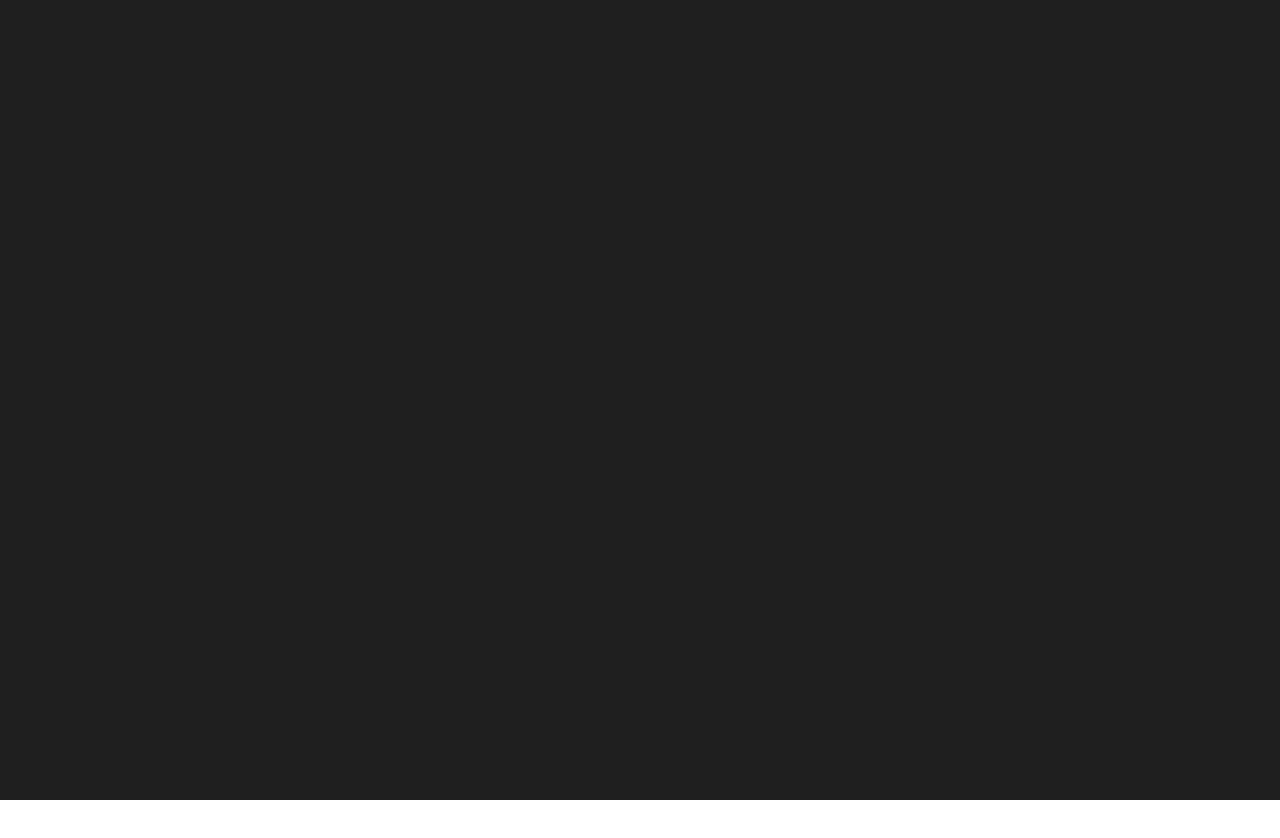
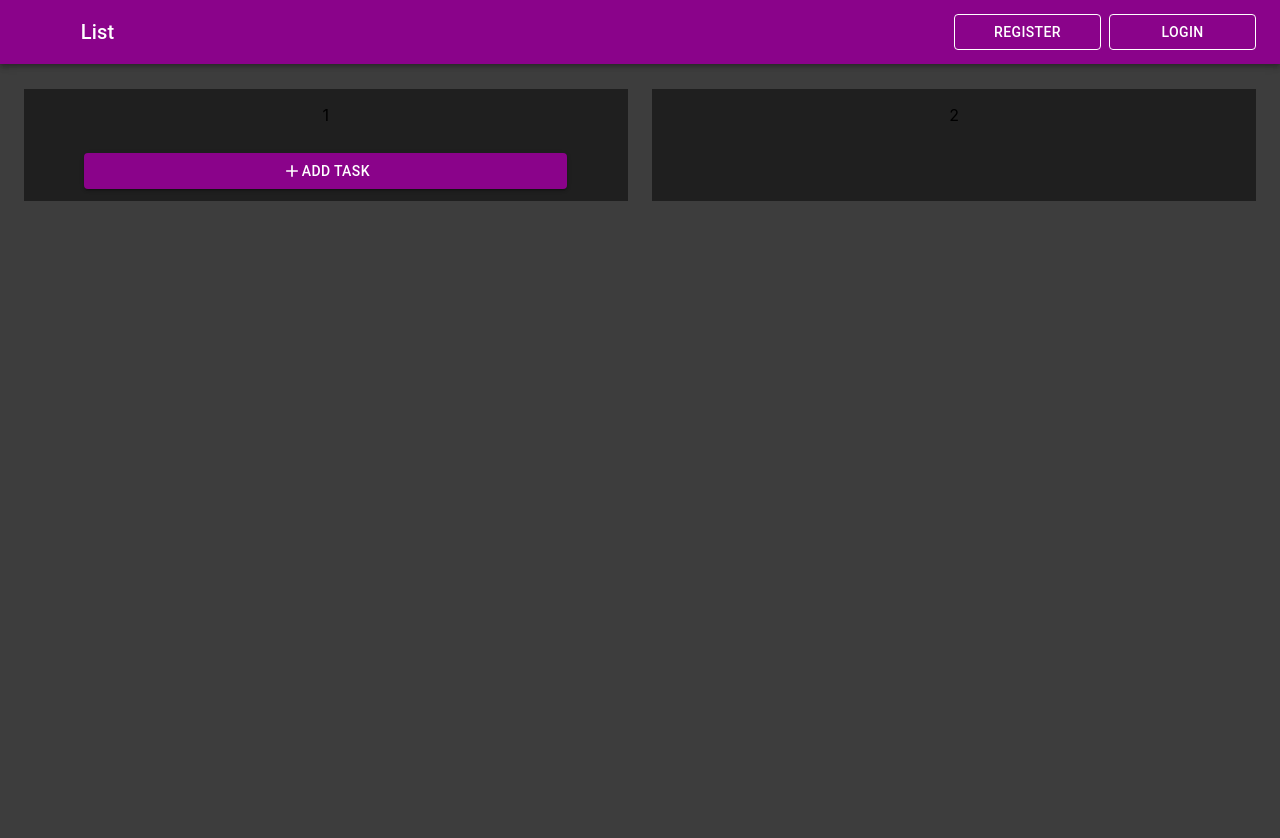
Before and after one commit to Lautaro124/Task_challenge, a React (Create React App) app in the folder client/: page / in a window 1280 px wide. Shown: the top 838 px of the page. Before the commit the page ends 800 px from the top, so only its background shows below. Built offline with nearby package versions, Linux system fonts and the light colour scheme.

Commit message:
Base front

```diff
--- a/client/package.json
+++ b/client/package.json
@@ -5,13 +5,18 @@
   "dependencies": {
     "@emotion/react": "^11.5.0",
     "@emotion/styled": "^11.3.0",
+    "@mui/icons-material": "^5.0.4",
     "@mui/material": "^5.0.4",
     "@testing-library/jest-dom": "^5.11.4",
     "@testing-library/react": "^11.1.0",
     "@testing-library/user-event": "^12.1.10",
+    "axios": "^0.23.0",
     "react": "^17.0.2",
     "react-dom": "^17.0.2",
+    "react-redux": "^7.2.5",
+    "react-router-dom": "^5.3.0",
     "react-scripts": "4.0.3",
+    "redux-thunk": "^2.3.0",
     "web-vitals": "^1.0.1"
   },
   "scripts": {
--- a/client/src/App.css
+++ b/client/src/App.css
@@ -4,5 +4,6 @@
 }
 
 :root{
-  ---ColorBackground: rgb(31, 31, 31) ;
+  ---ColorBackground: rgb(61, 61, 61);
+  ---ColorDiv: rgb(31, 31, 31);
 }
--- a/client/src/App.js
+++ b/client/src/App.js
@@ -1,8 +1,13 @@
-import Home from './components/home/Home';
-import './App.css';
+import {BrowserRouter, Switch, Route} from 'react-router-dom'
+import Home from './components/home/Home'
+import Nav from './components/nav/Nav'
+import './App.css'
+
+
 function App() {
   return (
     <div className="App">
+      <Nav />
       <Home />
     </div>
   );
--- /dev/null
+++ b/client/src/action/constrain.js
@@ -0,0 +1,10 @@
+module.exports = {
+
+    URL:'http://localhost:3001/',
+    GET_TASK : 'GET_TASK',
+    POST_TASK : 'POST_TASK',
+    PUT_TASK : 'PUT_TASK',
+    GET_USER: 'GET_USER',
+    POST_USER: 'POST_USER',
+    PUT_USER: 'PUT_USER',
+}
--- a/client/src/components/cards/cardPending/CardPending.jsx
+++ b/client/src/components/cards/cardPending/CardPending.jsx
@@ -24,6 +24,11 @@ export default function CardPending() {
                         Reference: alguien
                     </Typography>
                 </AccordionSummary>
+                <AccordionDetails>
+                    <Typography>
+                        Description: asjkndoisdnfiosd
+                    </Typography>
+                </AccordionDetails>
             </Accordion>
         </div>
     )
--- a/client/src/components/home/Home.jsx
+++ b/client/src/components/home/Home.jsx
@@ -1,12 +1,26 @@
 import React from 'react'
 import styleDefault from '../../styles/default.module.css'
 import Container from '@mui/material/Container'
+import Button from '@mui/material/Button'
+import AddOutlinedIcon from '@mui/icons-material/AddOutlined'
 
 export default function Home() {
     return (
         <div className={styleDefault.content}>
-            <Container fixed>
+            <Container maxWidth="1sm">
+                <div className={styleDefault.gird}>
 
+                    <div className={styleDefault.taskIncomplete}>
+                        <p>1</p>
+                        <Button variant="contained" style={{ backgroundColor: 'rgb(138, 3, 138)',color: 'white', margin: '2%', width: '80%'}}>
+                            <AddOutlinedIcon fontSize="small"/> Add task
+                        </Button>
+                    </div>
+
+                    <div className={styleDefault.taskComplete}>
+                        <p>2</p>
+                    </div>
+                </div>
             </Container>
         </div>
     )
--- /dev/null
+++ b/client/src/components/nav/Nav.jsx
@@ -0,0 +1,27 @@
+import React from 'react'
+import AppBar from '@mui/material/AppBar'
+import Toolbar from '@mui/material/Toolbar'
+import Typography from '@mui/material/Typography'
+import Button from '@mui/material/Button'
+
+export default function Nav() {
+    return (
+        <AppBar style={{backgroundColor: 'rgb(138, 3, 138)'}} position="static" >
+            <Toolbar sx={{
+                display: 'grid',
+                gridAutoColumns: '1fr',
+                gap: 1,
+            }}>
+                <Typography variant="h6" sx={{gridRow: '1', gridColumn: '1'}}>
+                    List
+                </Typography>
+                <Button color="inherit" variant="outlined" sx={{ gridRow: '1', gridColumn: '7' }}>
+                    Register
+                </Button>
+                <Button color="inherit" variant="outlined" sx={{ gridRow: '1', gridColumn: '8' }}>
+                    Login
+                </Button>
+            </Toolbar>
+        </AppBar>
+    )
+}
--- a/client/src/index.js
+++ b/client/src/index.js
@@ -1,13 +1,17 @@
-import React from 'react';
-import ReactDOM from 'react-dom';
-import './index.css';
-import App from './App';
-import reportWebVitals from './reportWebVitals';
+import React from 'react'
+import ReactDOM from 'react-dom'
+import './index.css'
+import App from './App'
+import reportWebVitals from './reportWebVitals'
+import {Provider} from 'react-redux'
+import store from './store/store'
 
 ReactDOM.render(
-  <React.StrictMode>
-    <App />
-  </React.StrictMode>,
+  <Provider store={store}>
+    <React.StrictMode>
+      <App />
+    </React.StrictMode>
+  </Provider>,
   document.getElementById('root')
 );
 
--- /dev/null
+++ b/client/src/reducer/reducer.js
@@ -0,0 +1,60 @@
+import {  GET_TASK, POST_TASK, PUT_TASK, GET_USER, POST_USER, PUT_USER } from'../action/constrain'
+
+const initialState = {
+    Tasks: [],
+    User: {},
+}
+
+export default function reducer(state = initialState, action) {
+
+    switch (action.type) {
+
+        case GET_TASK:
+            return {
+                ...state,
+                Tasks: action.payload
+            }
+
+        case POST_TASK:
+            return {
+                ...state,
+                Tasks: [...state.Tasks, action.payload]
+            }
+
+        case PUT_TASK:
+            return {
+                ...state,
+                Taks: state.Taks.map(e => {
+
+                    if(e.id === action.payload.id) {
+
+                        return action.payload
+                    }else {
+                        return e
+                    }
+                })
+            }
+
+        case GET_USER:
+            return {
+                ...state,
+                User: action.payload
+            }
+
+
+        case POST_USER:
+            return {
+                ...state,
+                User: action.payload
+            }
+
+        case PUT_USER:
+            return {
+                ...state,
+                User: action.payload
+            }
+
+        default:
+            return state
+    }
+}
--- /dev/null
+++ b/client/src/store/store.js
@@ -0,0 +1,8 @@
+import {createStore, applyMiddleware, compose} from 'redux'
+import thunk from 'redux-thunk'
+import reducer from '../reducer/reducer'
+
+const composeEnhancers = (typeof window !== 'undefined' && window.__REDUX_DEVTOOLS_EXTENSION_COMPOSE__) || compose;
+
+const store = createStore(reducer, composeEnhancers(applyMiddleware(thunk)))
+export default store
--- a/client/src/styles/default.module.css
+++ b/client/src/styles/default.module.css
@@ -4,3 +4,35 @@
     background-color: var(---ColorBackground);
     margin: none;
 }
+
+@media (min-width: 767px) and (max-width: 3000px) {
+
+    .gird{
+        margin-top: 2%;
+        display: grid;
+        grid-template-columns: repeat(2, 1fr);
+        grid-template-rows: auto;
+        gap: 2%;
+    }
+
+}
+
+@media (min-width: 320px) and (max-width: 767px) {
+    .gird{
+        margin-top: 2%;
+        display: grid;
+        grid-template-columns: auto;
+        grid-template-rows: repeat(2, 1fr);
+        gap: 2%;
+    }
+}
+
+.taskComplete{
+
+    background-color: var(---ColorDiv);
+}
+
+.taskIncomplete{
+
+    background-color: var(---ColorDiv);
+}
```
Also changed, not shown: client/src/action/action.js (added, +12 -0 lines), 1 other file (tests, documents, lock files or other folders).
